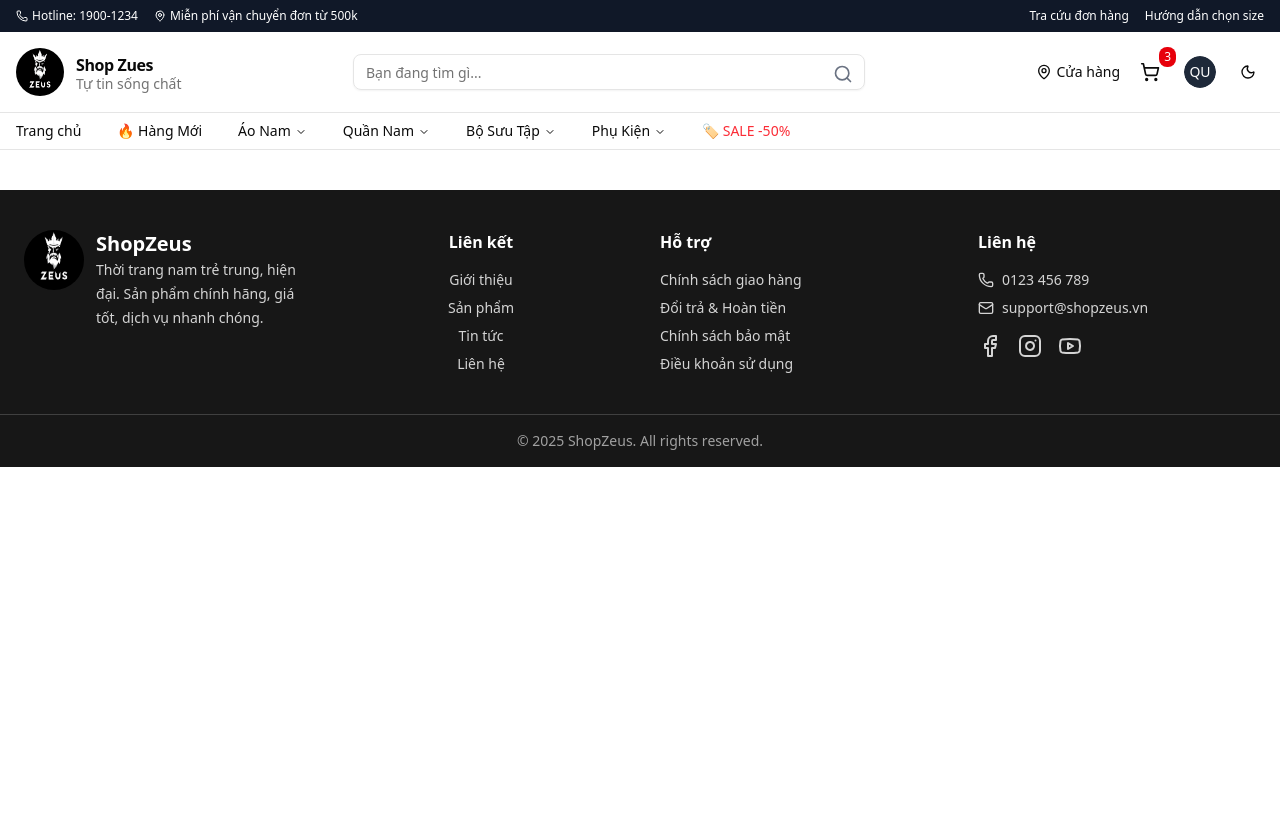
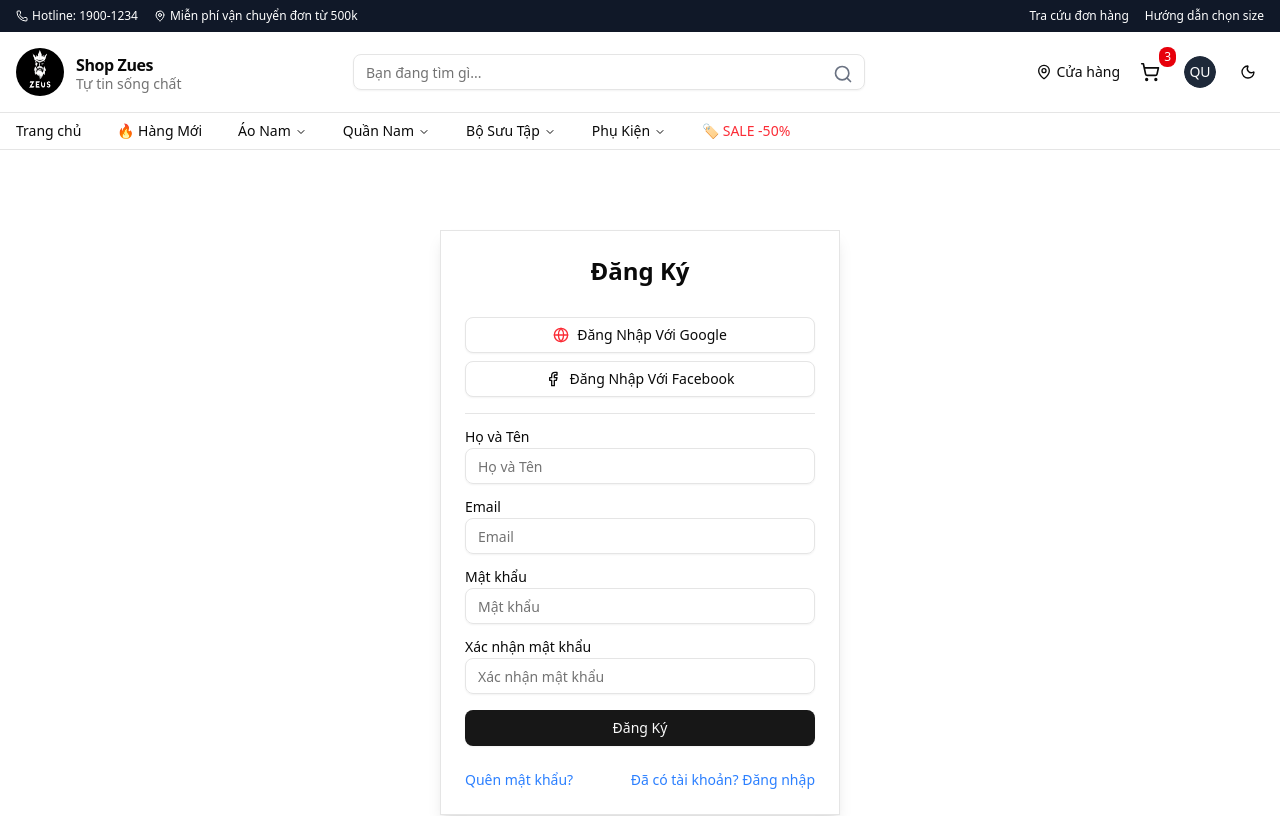
Before and after one commit to congquan92/ShopZeus, a React (Vite) app in the folder client/: page /register in a window 1280 px wide. Shown: the top 816 px of the page. Built offline with nearby package versions, Linux system fonts and the light colour scheme.

Commit message:
oke ui- login - resign

```diff
--- a/client/package.json
+++ b/client/package.json
@@ -13,7 +13,9 @@
     "@radix-ui/react-aspect-ratio": "^1.1.7",
     "@radix-ui/react-avatar": "^1.1.10",
     "@radix-ui/react-dropdown-menu": "^2.1.16",
+    "@radix-ui/react-label": "^2.1.7",
     "@radix-ui/react-navigation-menu": "^1.2.14",
+    "@radix-ui/react-separator": "^1.1.7",
     "@radix-ui/react-slot": "^1.2.3",
     "@tailwindcss/vite": "^4.1.13",
     "class-variance-authority": "^0.7.1",
--- a/client/src/App.tsx
+++ b/client/src/App.tsx
@@ -4,6 +4,8 @@ import { Route, Routes } from 'react-router-dom'
 import Footer from './components/footer'
 import Home from './components/home'
 import UserContext from './hook/context/UserContext'
+import  Login from './components/login'
+import Register from './components/register'
 // import useTest from './hook/useUppercase'
 // import { Button } from './components/ui/button'
 // import useAPI from './hook/useFetch'
@@ -31,6 +33,8 @@ function App() {
         <Route path="/shoes" element={<h1>Shoes</h1>} />
         <Route path="/sale" element={<h1>Sale</h1>} />
         <Route path="/cart" element={<h1>Cart</h1>} />
+        <Route path="/login" element={  <Login />} />
+        <Route path="/register" element={<Register />} />
       </Routes>
       <Footer />
     </>
--- /dev/null
+++ b/client/src/components/login.tsx
@@ -0,0 +1,63 @@
+import { Facebook, Globe } from "lucide-react"
+import { Button } from "./ui/button"
+import {
+    Card,
+    CardHeader,
+    CardTitle,
+    CardContent,
+    CardFooter,
+} from "./ui/card"
+import { Input } from "./ui/input"
+import { Label } from "./ui/label"
+import { Separator } from "./ui/separator"
+import { Link } from "react-router-dom"
+
+export default function Login() {
+    return (
+        <div className="flex items-center justify-center p-20">
+            <Card className="w-[400px] shadow-lg rounded-none">
+                <CardHeader>
+                    <CardTitle className="text-2xl font-bold text-center">Đăng Nhập</CardTitle>
+                </CardHeader>
+
+                <CardContent className="space-y-4">
+                    {/* Login social */}
+                    <div className="flex flex-col gap-2">
+                        <Button variant="outline" className="w-full flex items-center gap-2 cursor-pointer">
+                            <Globe className="w-5 h-5 text-red-500" /> Đăng Nhập Với Google
+                        </Button>
+                        <Button variant="outline" className="w-full flex items-center gap-2 cursor-pointer">
+                            <Facebook className="w-5 h-5" /> Đăng Nhập Với Facebook
+                        </Button>
+                    </div>
+
+                    <Separator className="my-4" />
+
+                    {/* Form login */}
+                    <form className="space-y-4">
+                        <div className="grid gap-2">
+                            <Label htmlFor="email">Email</Label>
+                            <Input id="email" type="email" placeholder="Enter your email" />
+                        </div>
+                        <div className="grid gap-2">
+                            <Label htmlFor="password">Mật khẩu</Label>
+                            <Input id="password" type="password" placeholder="**********" />
+                        </div>
+                        <Button type="submit" className="w-full cursor-pointer">
+                            Đăng Nhập
+                        </Button>
+                    </form>
+                </CardContent>
+
+                <CardFooter className="flex justify-between items-center text-sm ">
+                    <Link to="#" className="text-sm text-blue-500 hover:underline">
+                        Quên mật khẩu?
+                    </Link>
+                     <Link to="/register" className="text-sm text-blue-500 hover:underline">
+                       Chưa có tài khoản? Đăng Ký
+                    </Link>
+                </CardFooter>
+            </Card>
+        </div>
+    )
+}
--- /dev/null
+++ b/client/src/components/register.tsx
@@ -0,0 +1,72 @@
+import { Card, CardHeader, CardTitle, CardContent, CardFooter } from "./ui/card"
+import { Button } from "./ui/button"
+import { Input } from "./ui/input"
+import { Facebook, Globe } from "lucide-react"
+import { Separator } from "./ui/separator"
+import { Label } from "./ui/label"
+import { Link } from "react-router-dom"
+
+export default function Register() {
+    return (
+        <div className="flex items-center justify-center p-20">
+            <Card className="w-[400px] shadow-lg rounded-none">
+                <CardHeader>
+                    <CardTitle className="text-2xl font-bold text-center">
+                        Đăng Ký
+                    </CardTitle>
+                </CardHeader>
+
+                <CardContent className="space-y-4">
+                    {/* Login social */}
+                    <div className="flex flex-col gap-2">
+                        <Button variant="outline" className="w-full flex items-center gap-2 cursor-pointer">
+                            <Globe className="w-5 h-5 text-red-500" /> Đăng Nhập Với Google
+                        </Button>
+                        <Button variant="outline" className="w-full flex items-center gap-2 cursor-pointer">
+                            <Facebook className="w-5 h-5" /> Đăng Nhập Với Facebook
+                        </Button>
+                    </div>
+
+                    <Separator className="my-4" />
+
+                    {/* Form đăng ký */}
+                    <form className="flex flex-col gap-4">
+                        <div className="space-y-1">
+                            <Label htmlFor="name">Họ và Tên</Label>
+                            <Input id="name" type="text" placeholder="Họ và Tên" required />
+                        </div>
+                        <div className="space-y-1">
+                            <Label htmlFor="email">Email</Label>
+                            <Input id="email" type="email" placeholder="Email" required />
+                        </div>
+                        <div className="space-y-1">
+                            <Label htmlFor="password">Mật khẩu</Label>
+                            <Input id="password" type="password" placeholder="Mật khẩu" required />
+                        </div>
+                        <div className="space-y-1">
+                            <Label htmlFor="confirm">Xác nhận mật khẩu</Label>
+                            <Input
+                                id="confirm"
+                                type="password"
+                                placeholder="Xác nhận mật khẩu"
+                                required
+                            />
+                        </div>
+                        <Button type="submit" className="w-full cursor-pointer">
+                            Đăng Ký
+                        </Button>
+                    </form>
+                </CardContent>
+
+                <CardFooter className="flex justify-between items-center text-sm">
+                    <Link to="#" className="text-blue-500 hover:underline">
+                        Quên mật khẩu?
+                    </Link>
+                    <Link to="/login" className="text-blue-500 hover:underline">
+                        Đã có tài khoản? Đăng nhập
+                    </Link>
+                </CardFooter>
+            </Card>
+        </div>
+    )
+}
--- /dev/null
+++ b/client/src/components/ui/label.tsx
@@ -0,0 +1,22 @@
+import * as React from "react"
+import * as LabelPrimitive from "@radix-ui/react-label"
+
+import { cn } from "@/lib/utils"
+
+function Label({
+  className,
+  ...props
+}: React.ComponentProps<typeof LabelPrimitive.Root>) {
+  return (
+    <LabelPrimitive.Root
+      data-slot="label"
+      className={cn(
+        "flex items-center gap-2 text-sm leading-none font-medium select-none group-data-[disabled=true]:pointer-events-none group-data-[disabled=true]:opacity-50 peer-disabled:cursor-not-allowed peer-disabled:opacity-50",
+        className
+      )}
+      {...props}
+    />
+  )
+}
+
+export { Label }
--- /dev/null
+++ b/client/src/components/ui/separator.tsx
@@ -0,0 +1,26 @@
+import * as React from "react"
+import * as SeparatorPrimitive from "@radix-ui/react-separator"
+
+import { cn } from "@/lib/utils"
+
+function Separator({
+  className,
+  orientation = "horizontal",
+  decorative = true,
+  ...props
+}: React.ComponentProps<typeof SeparatorPrimitive.Root>) {
+  return (
+    <SeparatorPrimitive.Root
+      data-slot="separator"
+      decorative={decorative}
+      orientation={orientation}
+      className={cn(
+        "bg-border shrink-0 data-[orientation=horizontal]:h-px data-[orientation=horizontal]:w-full data-[orientation=vertical]:h-full data-[orientation=vertical]:w-px",
+        className
+      )}
+      {...props}
+    />
+  )
+}
+
+export { Separator }
```
Also changed, not shown: 1 other file (tests, documents, lock files or other folders).
